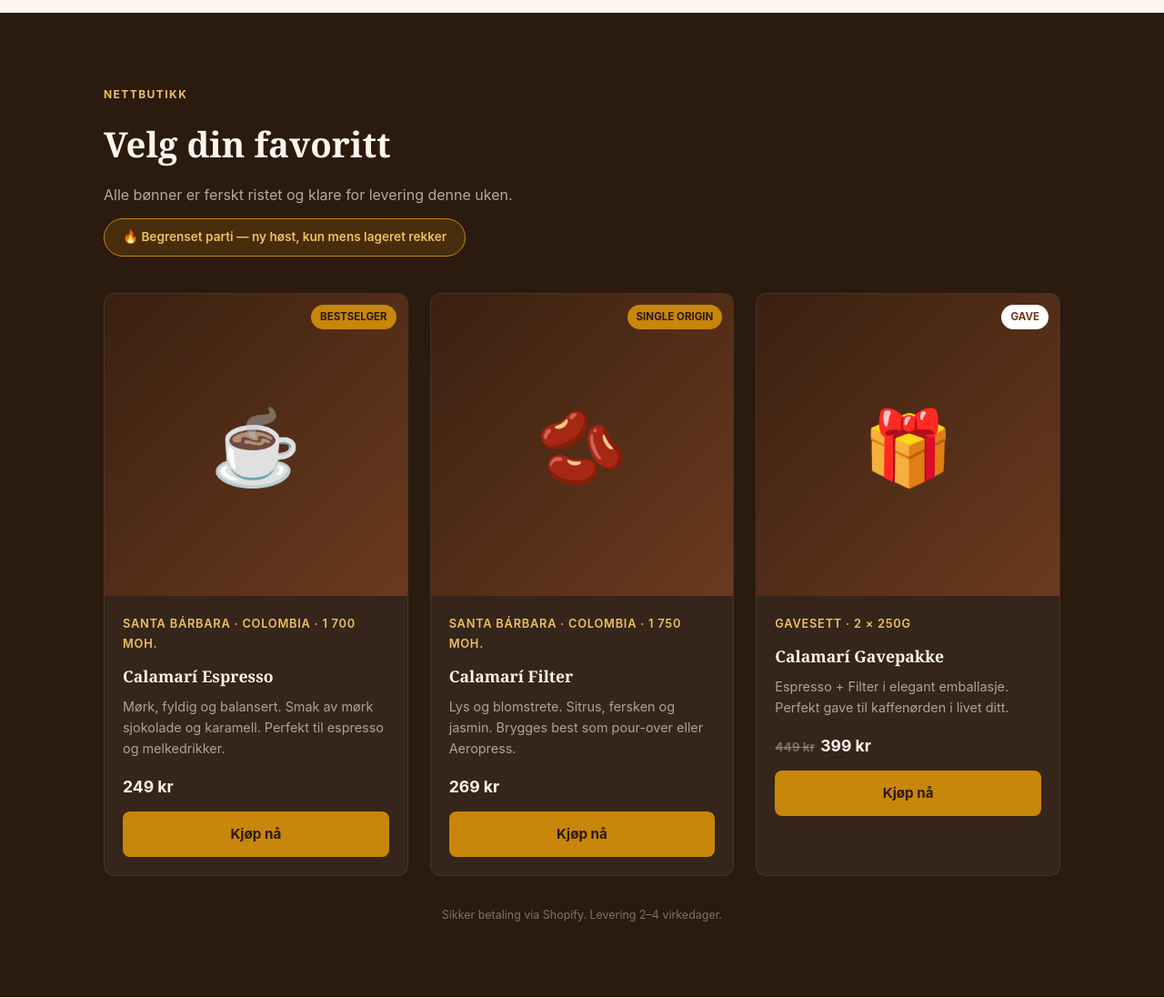
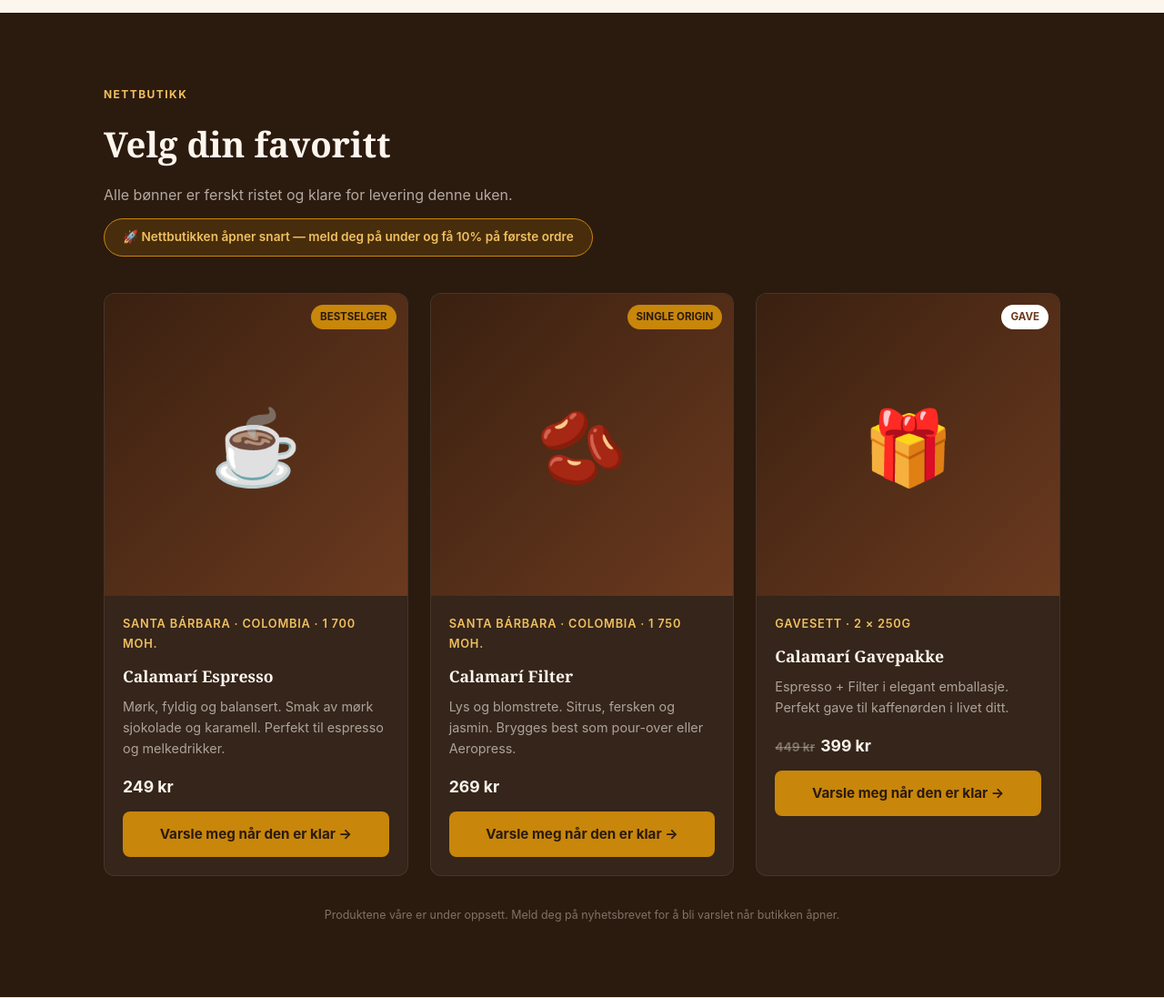
Before and after one commit to davidmyrann-sketch/cafecalamari-web, a Flask app: page / in a window 1280 px wide. Shown: the part 1615-2712 px from the top of the page at 91% size. Run offline with Flask 3, Linux system fonts and the light colour scheme.

Commit message:
Butikk: bytt kjøpsknapper til venteliste inntil produkter er klare

```diff
--- a/templates/index.html
+++ b/templates/index.html
@@ -350,7 +350,9 @@
     <p class="section-tag">{{ t.shop_tag }}</p>
     <h2>{{ t.shop_h2 }}</h2>
     <p class="shop-sub sans">{{ t.shop_sub }}</p>
-    <p class="fomo-bar sans">{{ t.shop_fomo }}</p>
+    <p class="fomo-bar sans">
+      {% if lang == 'no' %}🚀 Nettbutikken åpner snart — meld deg på under og få 10% på første ordre{% elif lang == 'es' %}🚀 La tienda abre pronto — suscríbete abajo y recibe 10% en tu primer pedido{% else %}🚀 Shop opening soon — sign up below and get 10% off your first order{% endif %}
+    </p>
 
     <div class="products-grid">
 
@@ -369,13 +371,9 @@
           </div>
           <!-- SHOPIFY BUY BUTTON — lim inn embed-kode her fra Shopify admin → Buy Button -->
           <div class="shopify-buy-btn-wrap" id="shopify-product-1">
-            {% if shopify_url %}
-            <!-- Shopify Buy Button embed-kode for Espresso -->
-            {% else %}
-            <a href="https://{{ shopify_url or 'cafecalamari.myshopify.com' }}" target="_blank" class="btn-buy">
-              {% if lang == 'no' %}Kjøp nå{% elif lang == 'es' %}Comprar{% else %}Buy now{% endif %}
+            <a href="#nyhetsbrev" class="btn-buy">
+              {% if lang == 'no' %}Varsle meg når den er klar →{% elif lang == 'es' %}Avísame cuando esté listo →{% else %}Notify me when ready →{% endif %}
             </a>
-            {% endif %}
           </div>
         </div>
       </div>
@@ -394,8 +392,8 @@
             <div class="product-price sans">269 kr</div>
           </div>
           <div class="shopify-buy-btn-wrap" id="shopify-product-2">
-            <a href="https://{{ shopify_url or 'cafecalamari.myshopify.com' }}" target="_blank" class="btn-buy">
-              {% if lang == 'no' %}Kjøp nå{% elif lang == 'es' %}Comprar{% else %}Buy now{% endif %}
+            <a href="#nyhetsbrev" class="btn-buy">
+              {% if lang == 'no' %}Varsle meg når den er klar →{% elif lang == 'es' %}Avísame cuando esté listo →{% else %}Notify me when ready →{% endif %}
             </a>
           </div>
         </div>
@@ -417,8 +415,8 @@
             </div>
           </div>
           <div class="shopify-buy-btn-wrap" id="shopify-product-3">
-            <a href="https://{{ shopify_url or 'cafecalamari.myshopify.com' }}" target="_blank" class="btn-buy">
-              {% if lang == 'no' %}Kjøp nå{% elif lang == 'es' %}Comprar{% else %}Buy now{% endif %}
+            <a href="#nyhetsbrev" class="btn-buy">
+              {% if lang == 'no' %}Varsle meg når den er klar →{% elif lang == 'es' %}Avísame cuando esté listo →{% else %}Notify me when ready →{% endif %}
             </a>
           </div>
         </div>
@@ -428,11 +426,11 @@
 
     <p class="shopify-note sans" style="margin-top:32px;">
       {% if lang == 'no' %}
-        Sikker betaling via Shopify. Levering 2–4 virkedager.
+        Produktene våre er under oppsett. Meld deg på nyhetsbrevet for å bli varslet når butikken åpner.
       {% elif lang == 'es' %}
-        Pago seguro a través de Shopify. Entrega en 2–4 días laborables.
+        Nuestros productos están en configuración. Suscríbete para ser notificado cuando la tienda abra.
       {% else %}
-        Secure payment via Shopify. Delivery within 2–4 working days.
+        Our products are being set up. Sign up to be notified when the shop opens.
       {% endif %}
     </p>
   </div>
```
